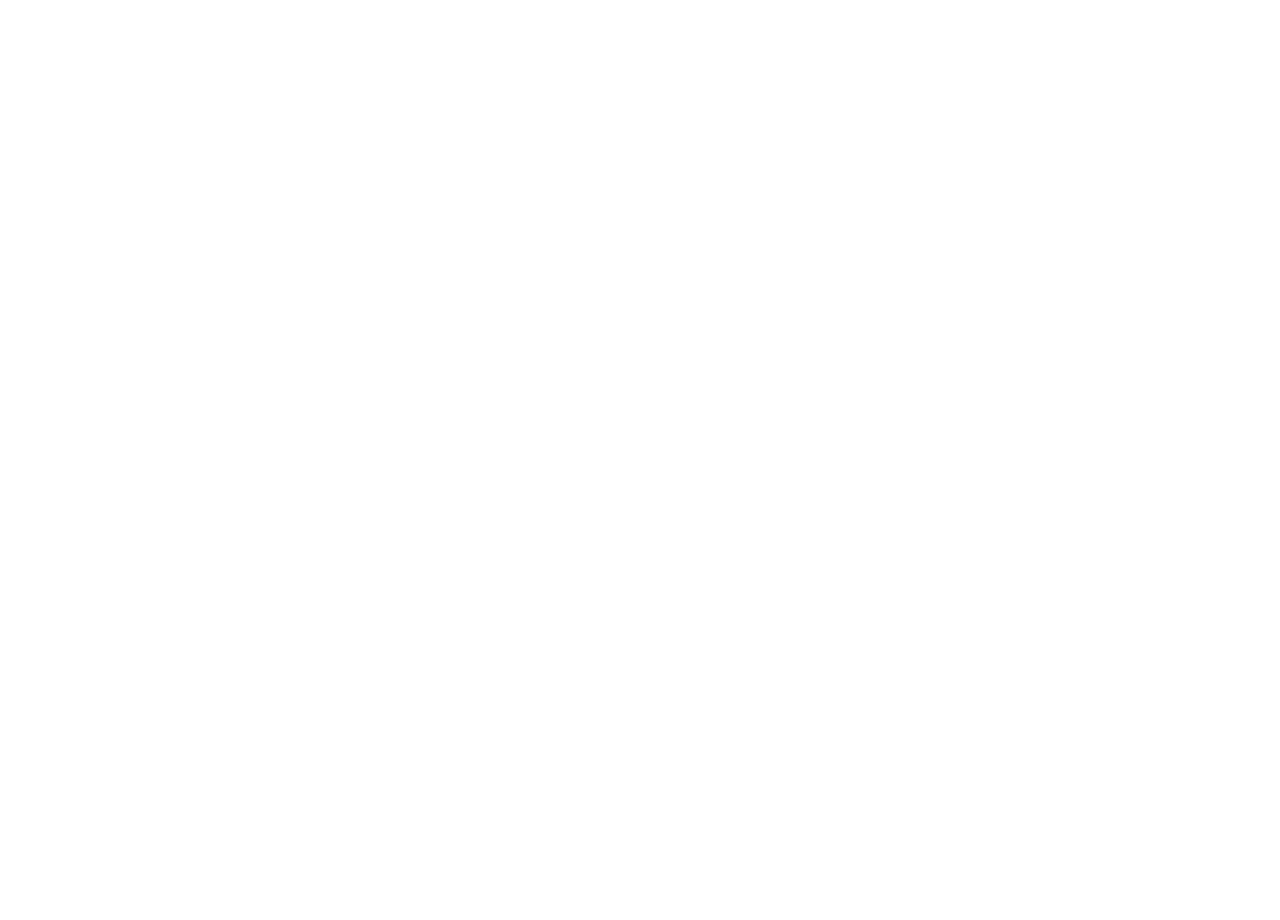
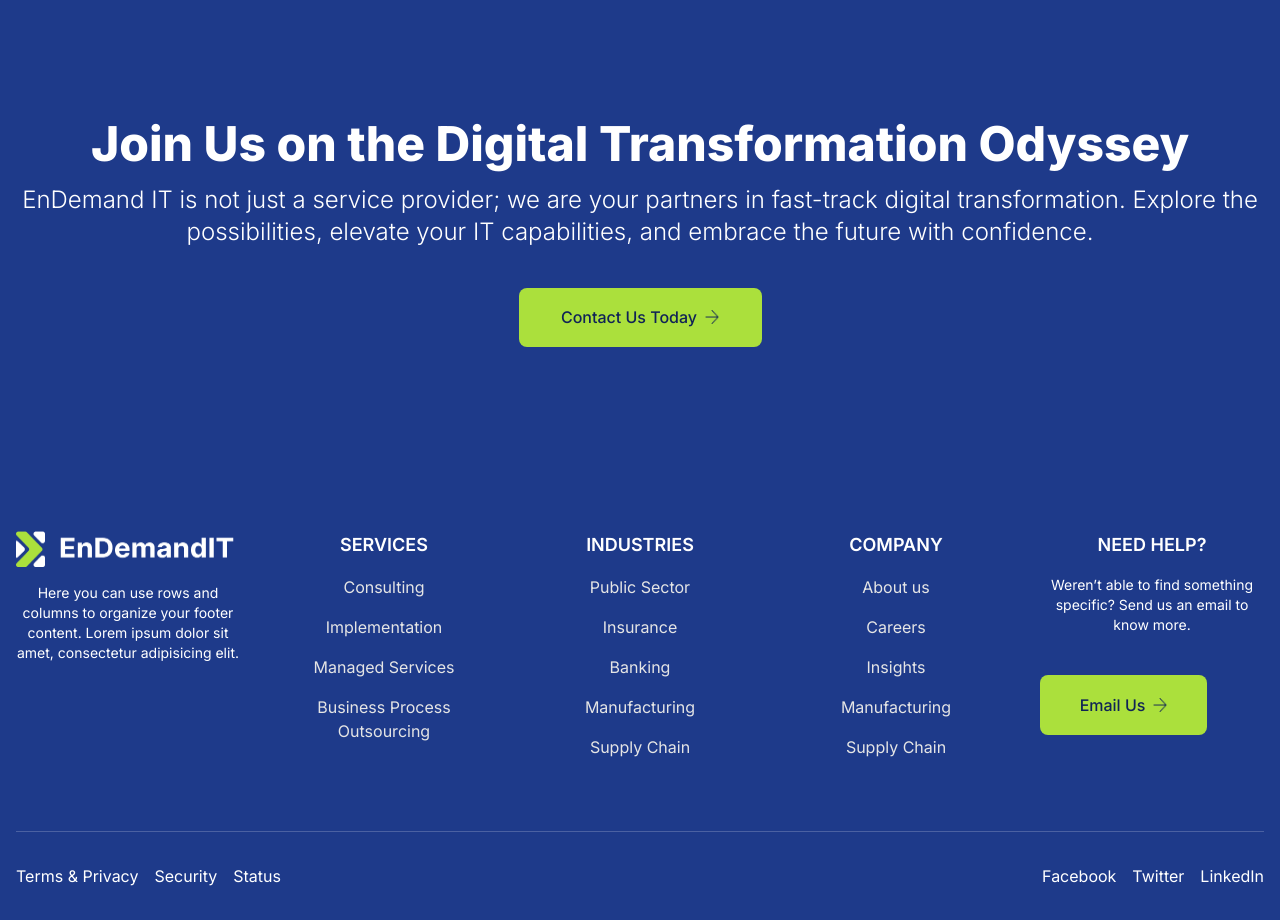
Before and after one commit to noumanas/endemandit, a Next.js app: page / in a window 1280 px wide. Shown: the part 7760-8680 px from the top of the page. Before the commit the page ends 7624 px from the top, so only its background shows below. Built offline with nearby package versions, Linux system fonts and the light colour scheme.

Commit message:
Footer Above Portion

```diff
--- /dev/null
+++ b/app/components/Footer.tsx
@@ -0,0 +1,192 @@
+import React from "react";
+import Image from "next/image";
+import Logo from "../../public/assets/Logo.png";
+import rightArrow from "../../public/assets/rightArrow.png";
+
+const Footer = () => {
+  return (
+    <footer className="bg-blue-900 sm:pt-20 md:pt-56 lg:pt-56 xl:pt-56 2xl:pt-56 text-white">
+      <div className="container mx-auto px-4 py-8 text-center items-center ">
+        <div className="flex items-center flex-col sm:w-full md:w-full lg:w-full xl:w-full 2xl:w-full pb-36	">
+          <p className="text-3xl font-sans font-extrabold sm:text-4xl lg:text-5xl ">
+            Join Us on the Digital Transformation Odyssey
+          </p>
+
+          <p className="mt-4 sm:text-lg	 lg:text-2xl font-light">
+            EnDemand IT is not just a service provider; we are your partners in
+            fast-track digital transformation. Explore the possibilities,
+            elevate your IT capabilities, and embrace the future with
+            confidence.
+          </p>
+
+          <button className="mt-10 bg-[#ABE03C] flex justify-center items-center font-medium h-15  mx-auto rounded-lg text-[#102356] h-[59px] w-[243px]">
+            Contact Us Today
+            <Image
+              src={rightArrow}
+              className="ml-2 h-3.5 w-3.5"
+              height={14}
+              width={14}
+              alt="rightArrow"
+            />
+          </button>
+        </div>
+
+        <div className="py-10 md:grid md:grid-cols-3 lg:grid-cols-5 gap-8">
+          <div className="mb-4">
+            <Image
+              src={Logo}
+              height={37}
+              width={219}
+              alt={""}
+              className="h-9 w-[219px] mx-auto md:mx-0"
+            />
+
+            <p className="mt-4 text-sm">
+              Here you can use rows and columns to organize your footer content.
+              Lorem ipsum dolor sit amet, consectetur adipisicing elit.
+            </p>
+          </div>
+
+          <div>
+            <h6 className="text-lg font-semibold uppercase">Services</h6>
+            <nav className="mt-4 space-y-4">
+              <a href="#!" className="text-neutral-200 hover:text-neutral-400">
+                Consulting
+              </a>
+            </nav>
+
+            <nav className="mt-4 space-y-4">
+              <a href="#!" className="text-neutral-200 hover:text-neutral-400">
+                Implementation
+              </a>
+            </nav>
+
+            <nav className="mt-4 space-y-4">
+              <a href="#!" className="text-neutral-200 hover:text-neutral-400">
+                Managed Services
+              </a>
+            </nav>
+
+            <nav className="mt-4 space-y-4">
+              <a href="#!" className="text-neutral-200 hover:text-neutral-400">
+                Business Process Outsourcing
+              </a>
+            </nav>
+          </div>
+
+          <div>
+            <h6 className="text-lg font-semibold uppercase">Industries</h6>
+            <nav className="mt-4 space-y-4">
+              <a href="#!" className="text-neutral-200 hover:text-neutral-400">
+                Public Sector
+              </a>
+            </nav>
+
+            <nav className="mt-4 space-y-4">
+              <a href="#!" className="text-neutral-200 hover:text-neutral-400">
+                Insurance
+              </a>
+            </nav>
+
+            <nav className="mt-4 space-y-4">
+              <a href="#!" className="text-neutral-200 hover:text-neutral-400">
+                Banking
+              </a>
+            </nav>
+
+            <nav className="mt-4 space-y-4">
+              <a href="#!" className="text-neutral-200 hover:text-neutral-400">
+                Manufacturing
+              </a>
+            </nav>
+
+            <nav className="mt-4 space-y-4">
+              <a href="#!" className="text-neutral-200 hover:text-neutral-400">
+                Supply Chain
+              </a>
+            </nav>
+          </div>
+
+          <div>
+            <h6 className="text-lg font-semibold uppercase">Company</h6>
+            <nav className="mt-4 space-y-4">
+              <a href="#!" className="text-neutral-200 hover:text-neutral-400">
+                About us
+              </a>
+            </nav>
+
+            <nav className="mt-4 space-y-4">
+              <a href="#!" className="text-neutral-200 hover:text-neutral-400">
+                Careers
+              </a>
+            </nav>
+
+            <nav className="mt-4 space-y-4">
+              <a href="#!" className="text-neutral-200 hover:text-neutral-400">
+                Insights
+              </a>
+            </nav>
+
+            <nav className="mt-4 space-y-4">
+              <a href="#!" className="text-neutral-200 hover:text-neutral-400">
+                Manufacturing
+              </a>
+            </nav>
+
+            <nav className="mt-4 space-y-4">
+              <a href="#!" className="text-neutral-200 hover:text-neutral-400">
+                Supply Chain
+              </a>
+            </nav>
+          </div>
+
+          <div>
+            <h6 className="text-lg font-semibold uppercase">Need Help?</h6>
+            <p className="mt-4 text-sm">
+              Weren’t able to find something specific? Send us an email to know
+              more.
+            </p>
+            <button className="mt-10 bg-[#ABE03C] flex font-medium h-[60px] w-[167px] items-center justify-center rounded-lg text-[#102356]">
+              Email Us
+              <Image
+                src={rightArrow}
+                className="ml-2 h-3.5 w-3.5"
+                height={14}
+                width={14}
+                alt="rightArrow"
+              />
+            </button>
+          </div>
+        </div>
+
+        {/* Social Links and Legal */}
+        <div className="mt-8 border-t border-white/20 pt-8 md:flex md:justify-between md:items-center">
+          <div className="mb-4 md:mb-0">
+            <a href="#" className="mr-4 hover:underline">
+              Terms & Privacy
+            </a>
+            <a href="#" className="mr-4 hover:underline">
+              Security
+            </a>
+            <a href="#" className="hover:underline">
+              Status
+            </a>
+          </div>
+          <div className="social-links">
+            <a href="#" className="mr-4 hover:underline">
+              Facebook
+            </a>
+            <a href="#" className="mr-4 hover:underline">
+              Twitter
+            </a>
+            <a href="#" className="hover:underline">
+              LinkedIn
+            </a>
+          </div>
+        </div>
+      </div>
+    </footer>
+  );
+};
+
+export default Footer;
--- a/app/globals.css
+++ b/app/globals.css
@@ -1,3 +1,7 @@
 @tailwind base;
 @tailwind components;
 @tailwind utilities;
+@import "@fontsource/inter/400.css";
+/* // Weight 400 for normal text */
+@import "@fontsource/inter/700.css";
+/* // Weight 700 for bold text */
--- a/app/layout.tsx
+++ b/app/layout.tsx
@@ -2,6 +2,7 @@
 import { Inter } from "next/font/google";
 import "./globals.css";
 import { Navbar } from "./components/Navbar";
+import Footer from "./components/Footer";
 
 const inter = Inter({ subsets: ["latin"] });
 
@@ -20,6 +21,7 @@
       <body className={inter.className}>
         <Navbar />
         {children}
+        <Footer />
       </body>
     </html>
   );
--- a/tailwind.config.ts
+++ b/tailwind.config.ts
@@ -13,6 +13,9 @@
         "gradient-conic":
           "conic-gradient(from 180deg at 50% 50%, var(--tw-gradient-stops))",
       },
+      fontFamily: {
+        sans: ["Inter", "sans-serif"],
+      },
     },
   },
   plugins: [],
```
Also changed, not shown: package.json (+6 -5 lines), 1 other file (tests, documents, lock files or other folders).
